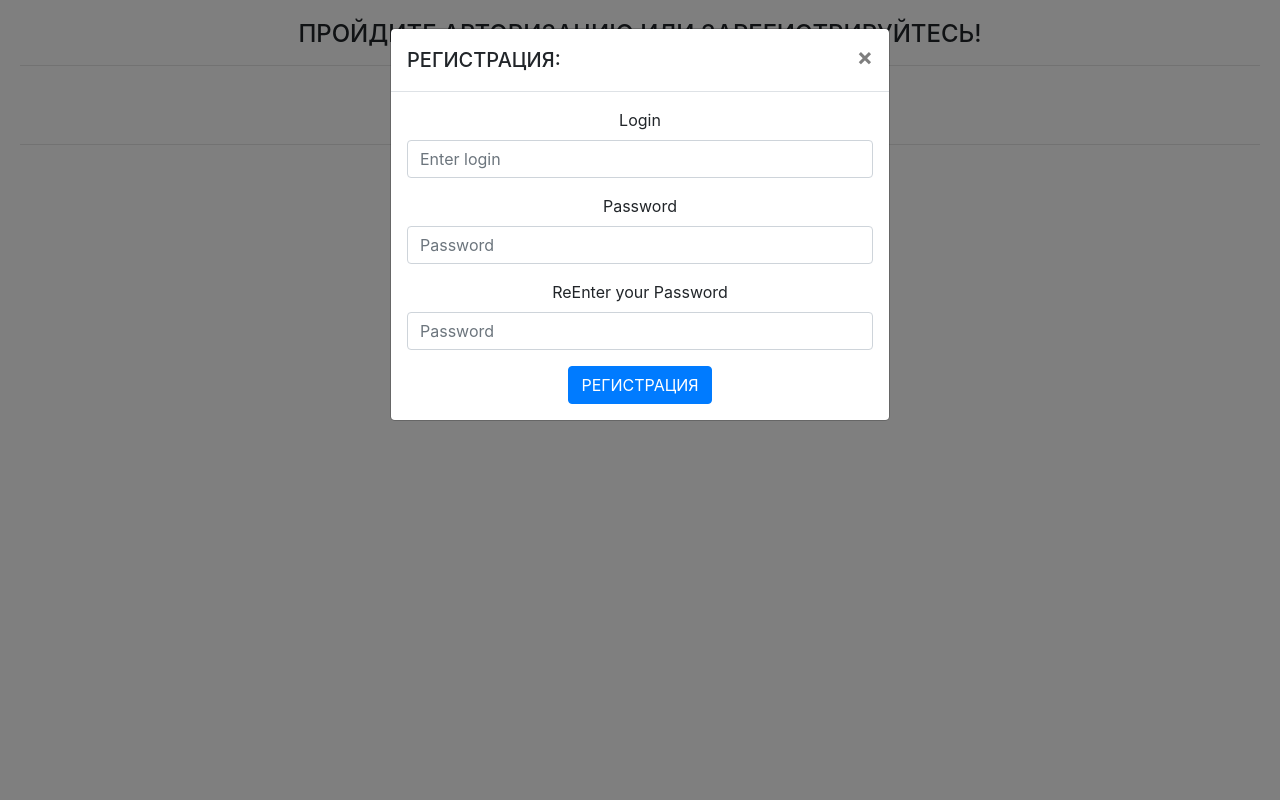
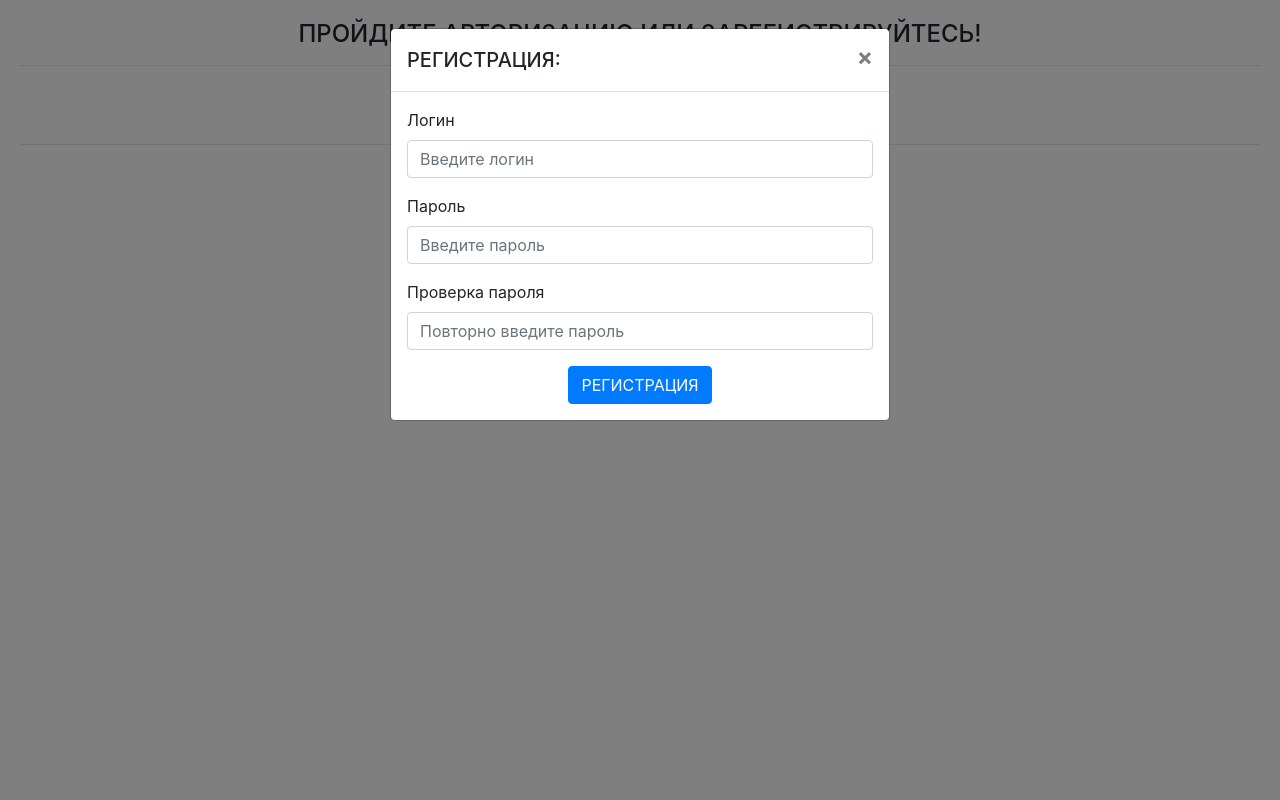
Before and after one commit to cpamidas/authorization, a PHP site: page / in a window 1280 px wide, after a click on "РЕГИСТРАЦИЯ". Run offline with PHP 8.4, Linux system fonts and the light colour scheme.

Commit message:
headers fuck me

```diff
--- a/auth.php
+++ b/auth.php
@@ -76,6 +76,10 @@ if (!empty($_REQUEST['login2']) && !empty($_REQUEST['pass_2'])) {
             // проверка на совпадение пароля
             if($enteredPasswordMd5 == $registrationPassword) {
 
+                session_start();
+
+                var_dump($_SESSION);
+
                 if ($enteredLogin == 'midas') {
 
                     echo '<div class="bingo"><img src="img/midas.jpg" alt="midas" class="width"></div>';
@@ -103,5 +107,4 @@ if (!empty($_REQUEST['login2']) && !empty($_REQUEST['pass_2'])) {
 
     }
 }
-
 /* - - - - - AUTH - - - - - */
--- a/index.php
+++ b/index.php
@@ -33,17 +33,17 @@
                 <div class="modal-body">
                     <form method="POST">
 
-                      <div class="form-group">
-                        <label for="login">Login</label>
-                        <input type="text" class="form-control" id="login" name="login" aria-describedby="loginHelp" placeholder="Enter login" required>
+                      <div class="form-group" style="text-align: left !important;">
+                        <label for="login">Логин</label>
+                        <input type="text" class="form-control" id="login" name="login" aria-describedby="loginHelp" placeholder="Введите логин" required>
                       </div>
-                      <div class="form-group">
-                        <label for="pass">Password</label>
-                        <input type="password" class="form-control" id="pass" placeholder="Password" name="pass" required>
+                      <div class="form-group" style="text-align: left !important;">
+                        <label for="pass">Пароль</label>
+                        <input type="password" class="form-control" id="pass" placeholder="Введите пароль" name="pass" required>
                       </div>
-                      <div class="form-group">
-                        <label for="pass2">ReEnter your Password</label>
-                        <input type="password" class="form-control" id="pass2" placeholder="Password" name="pass2" required>
+                      <div class="form-group" style="text-align: left !important;">
+                        <label for="pass2">Проверка пароля</label>
+                        <input type="password" class="form-control" id="pass2" placeholder="Повторно введите пароль" name="pass2" required>
                       </div>
 
                        <button type="submit" class="btn btn-primary">РЕГИСТРАЦИЯ</button>
@@ -67,13 +67,18 @@
                 <div class="modal-body">
                     <form method="POST">
 
-                        <div class="form-group">
+                        <div class="form-group" style="text-align: left !important;">
                             <label for="login2">Логин</label>
                             <input type="text" class="form-control" id="login2" name="login2" aria-describedby="loginHelp" placeholder="Введите логин" required>
                         </div>
-                        <div class="form-group">
+                        <div class="form-group" style="text-align: left !important;">
                             <label for="pass_2">Пароль</label>
                             <input type="password" class="form-control" id="pass_2" placeholder="Введите пароль" name="pass_2" required>
+                        </div>
+
+                        <div class="form-check" style="text-align: left !important;">
+                            <input type="checkbox" class="form-check-input" id="exampleCheck1">
+                            <label class="form-check-label" for="exampleCheck1">Запомнить меня</label>
                         </div>
 
                         <button type="submit" class="btn btn-primary">АВТОРИЗИРОВАТЬСЯ</button>
@@ -90,7 +95,7 @@
 <div class="bingo">
     <?php
 
-    require_once 'auth.php'
+    require_once 'auth.php';
 
     ?>
 </div>
```
Also changed, not shown: main.css (line endings or trailing spaces).
